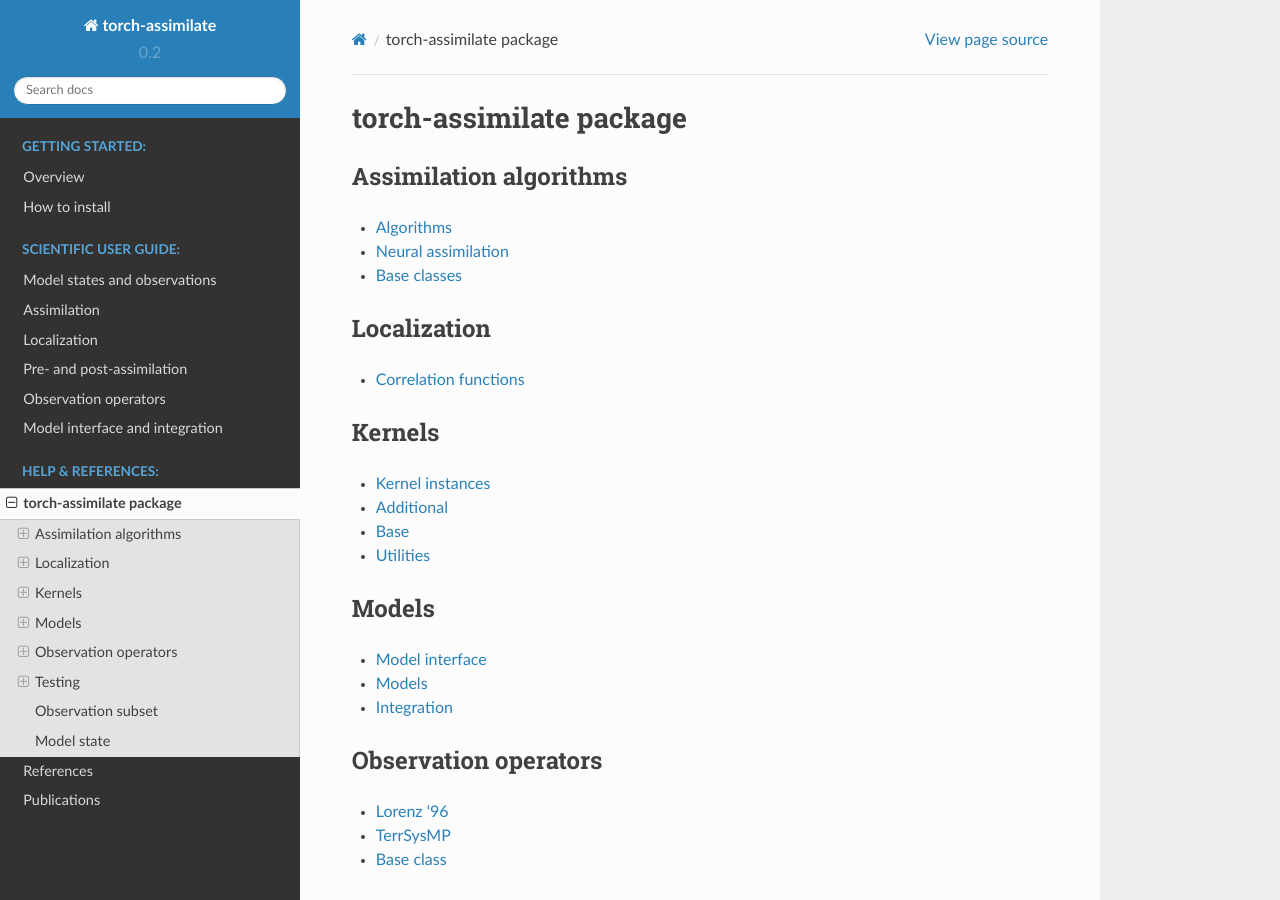
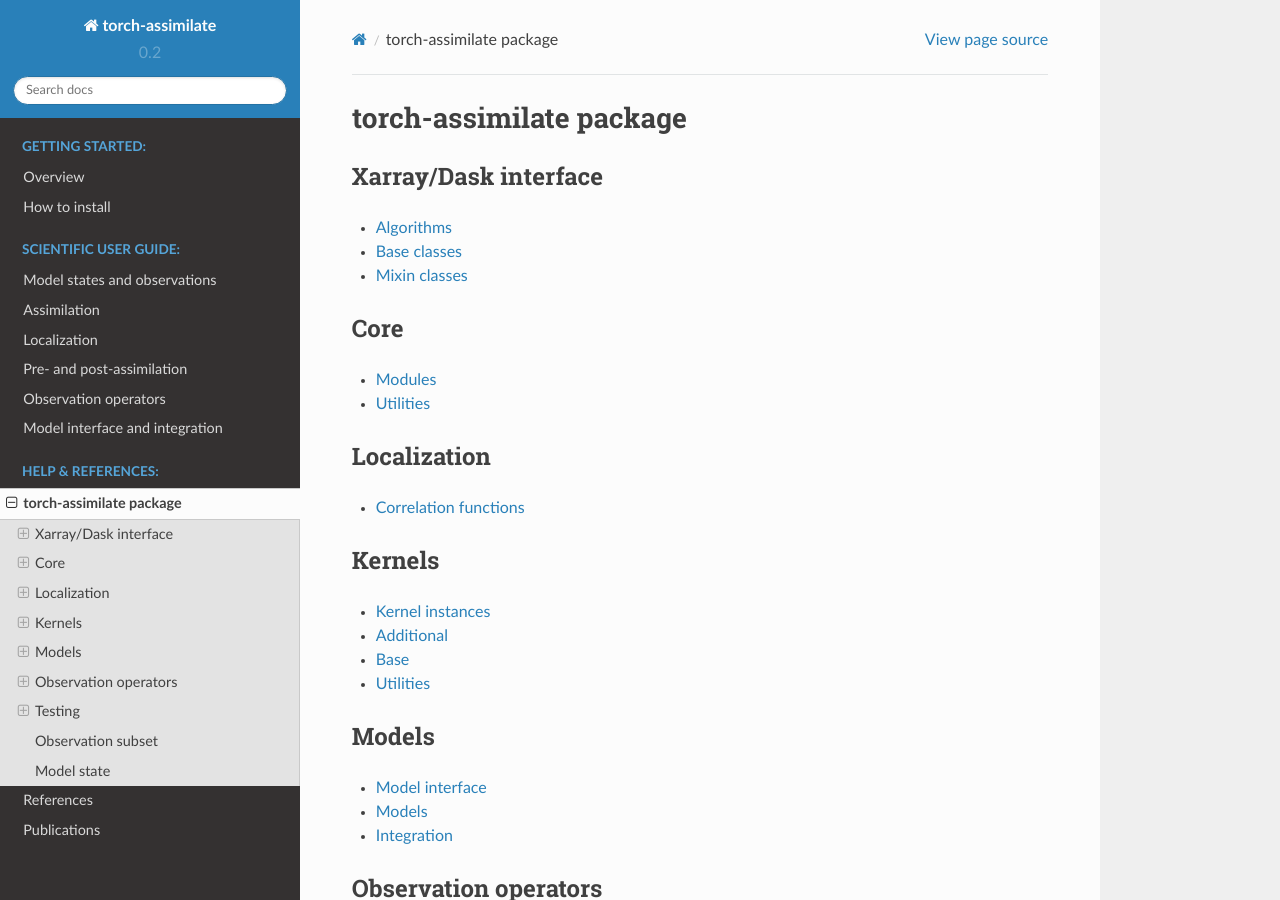
Before and after one commit to tobifinn/torch-assimilate, a Sphinx documentation site: the page built from docs/source/api/pytassim.rst, in a window 1280 px wide and 900 px high. Built offline with Sphinx 7.4.7 and the Read the Docs theme 2.0.0, drawn with Linux system fonts in a browser that asks for light colours.

Commit message:
Use of core/interface instead of assimilation

```diff
--- a/docs/source/api/pytassim.rst
+++ b/docs/source/api/pytassim.rst
@@ -1,12 +1,19 @@
 torch-assimilate package
 ========================
 
-Assimilation algorithms
------------------------
+Xarray/Dask interface
+---------------------
 .. toctree::
    :maxdepth: 1
 
-   assimilation
+   interface
+
+Core
+----
+.. toctree::
+   :maxdepth: 1
+
+   core
 
 Localization
 ------------
```
Also changed, not shown: docs/source/api/assimilation.rst (deleted, +0 -43 lines).
